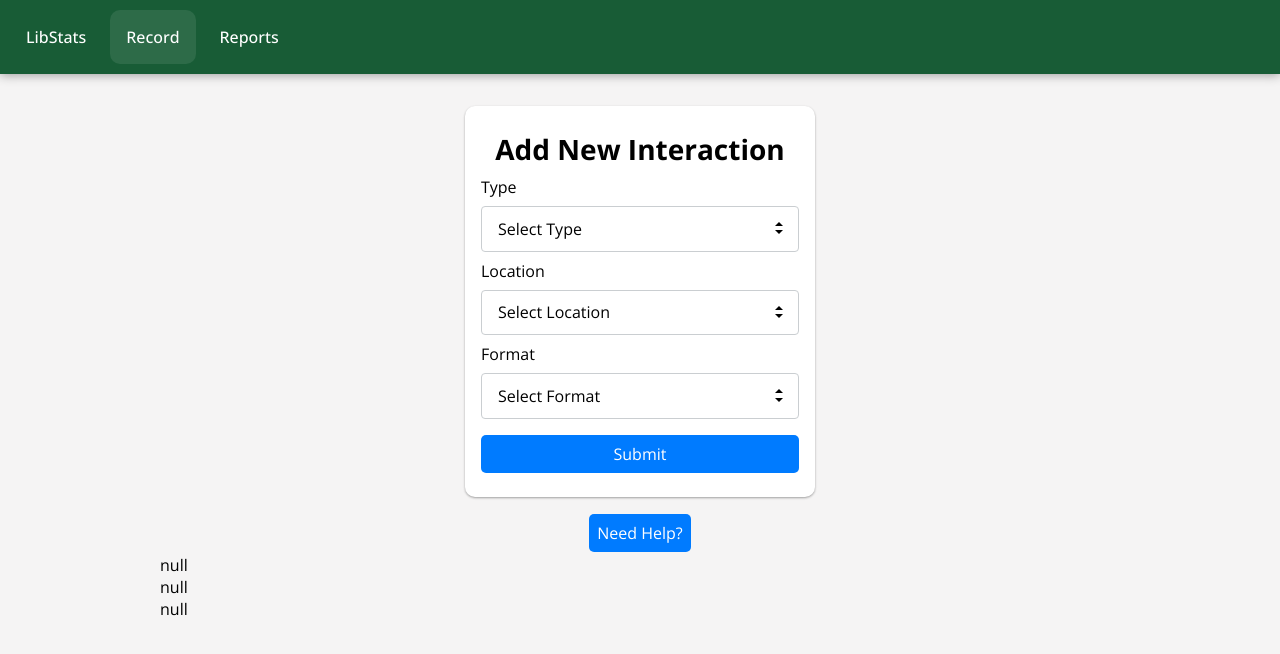
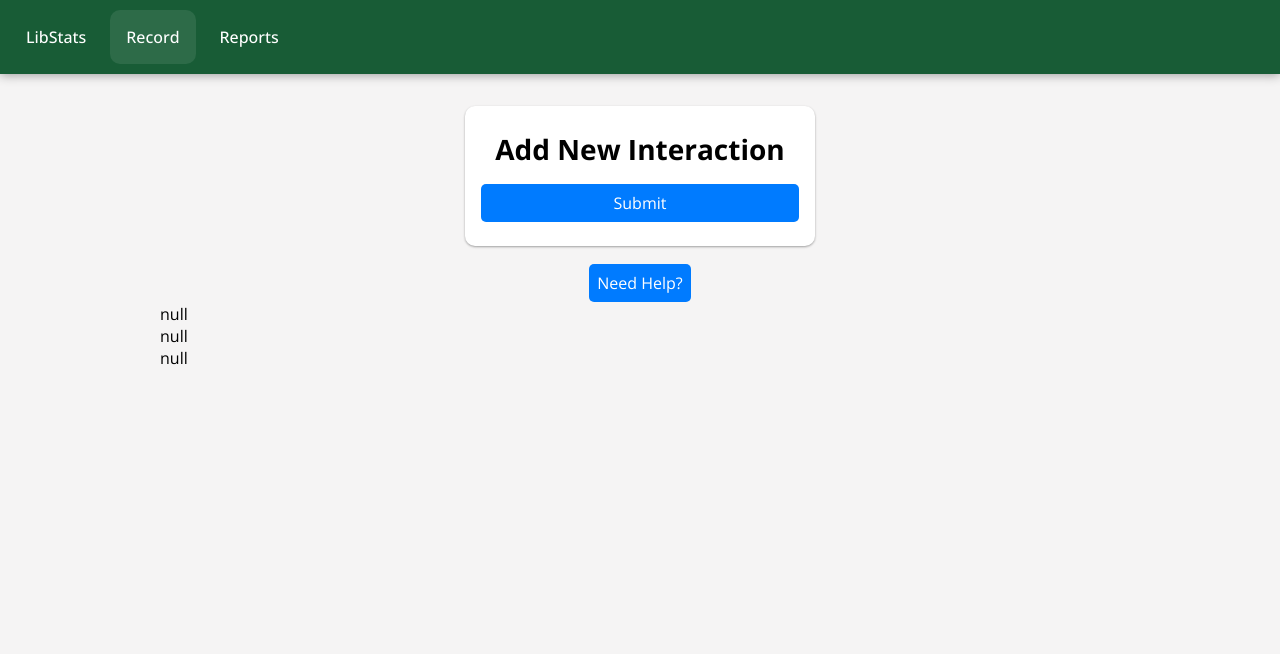
Before and after one commit to jamesspearsv/libstats-node, a React (Vite) app in the folder client/: page /record in a window 1280 px wide. Shown: the top 654 px of the page. Built offline with nearby package versions, Linux system fonts and the light colour scheme.

Commit message:
Begin restructuring SelectInput.jsx

```diff
--- a/client/src/components/SelectInput.jsx
+++ b/client/src/components/SelectInput.jsx
@@ -1,7 +1,7 @@
 import PropTypes from 'prop-types';
 import styles from './SelectInput.module.css';
 
-function SelectInput({ title, name, values, handleChange, formState }) {
+function SelectInput({ label, options, handleChange, formState }) {
   const style = {
     display: 'flex',
     flexDirection: 'column',
@@ -9,25 +9,12 @@ function SelectInput({ title, name, values, handleChange, formState }) {
 
   const id = title.toLowerCase();
 
-  return (
-    <div style={style} className={styles.customSelect}>
-      <label htmlFor={id}>{title}</label>
-      <select name={id} id={id} onChange={handleChange} value={formState}>
-        <option value='' disabled>{`Select ${title}`}</option>
-        {values.map((value, index) => (
-          <option key={index} value={value}>
-            {name}
-          </option>
-        ))}
-      </select>
-    </div>
-  );
+  return <div style={style} className={styles.customSelect}></div>;
 }
 
 SelectInput.propTypes = {
-  title: PropTypes.string.isRequired,
-  name: PropTypes.string.isRequired,
-  values: PropTypes.array.isRequired,
+  label: PropTypes.string.isRequired,
+  options: PropTypes.array.isRequired,
   handleChange: PropTypes.func.isRequired,
   formState: PropTypes.string.isRequired,
 };
--- a/client/src/pages/Record.jsx
+++ b/client/src/pages/Record.jsx
@@ -54,26 +54,16 @@ function Record() {
         title={'Add New Interaction'}
         style={{ margin: 'auto ', width: 'max(30%, 350px)' }}
       >
-        {RecordFormStructure.map(({ title, values }, index) => {
-          return (
-            <SelectInput
-              key={index}
-              title={title}
-              values={values}
-              handleChange={handleChange}
-              formState={formState[title.toLowerCase()]}
-            />
-          );
-        })}
-        <Button variant="primary" type="submit" text="Submit" />
+        {/* ADD SELECT ELEMENTS */}
+        <Button variant='primary' type='submit' text='Submit' />
       </Form>
       <div
         style={{ display: 'flex', justifyContent: 'center', marginTop: '1rem' }}
       >
         <Button
-          variant="primary"
-          text="Need Help?"
-          type="button"
+          variant='primary'
+          text='Need Help?'
+          type='button'
           action={handleModalOpen}
         />
       </div>
--- a/client/src/pages/Reports.jsx
+++ b/client/src/pages/Reports.jsx
@@ -79,12 +79,7 @@ function Reports() {
               onChange={handleDateChange}
             />
           </div>
-          <SelectInput
-            title='Location'
-            values={['Circulation', 'Reference', 'Childrens']}
-            handleChange={handleSelectChange}
-            formState={formState.location}
-          />
+          {/* ADD SELECT ELEMENT */}
         </div>
       </Form>
       <p>{formState.start ? formState.start : 'null'}</p>
```
